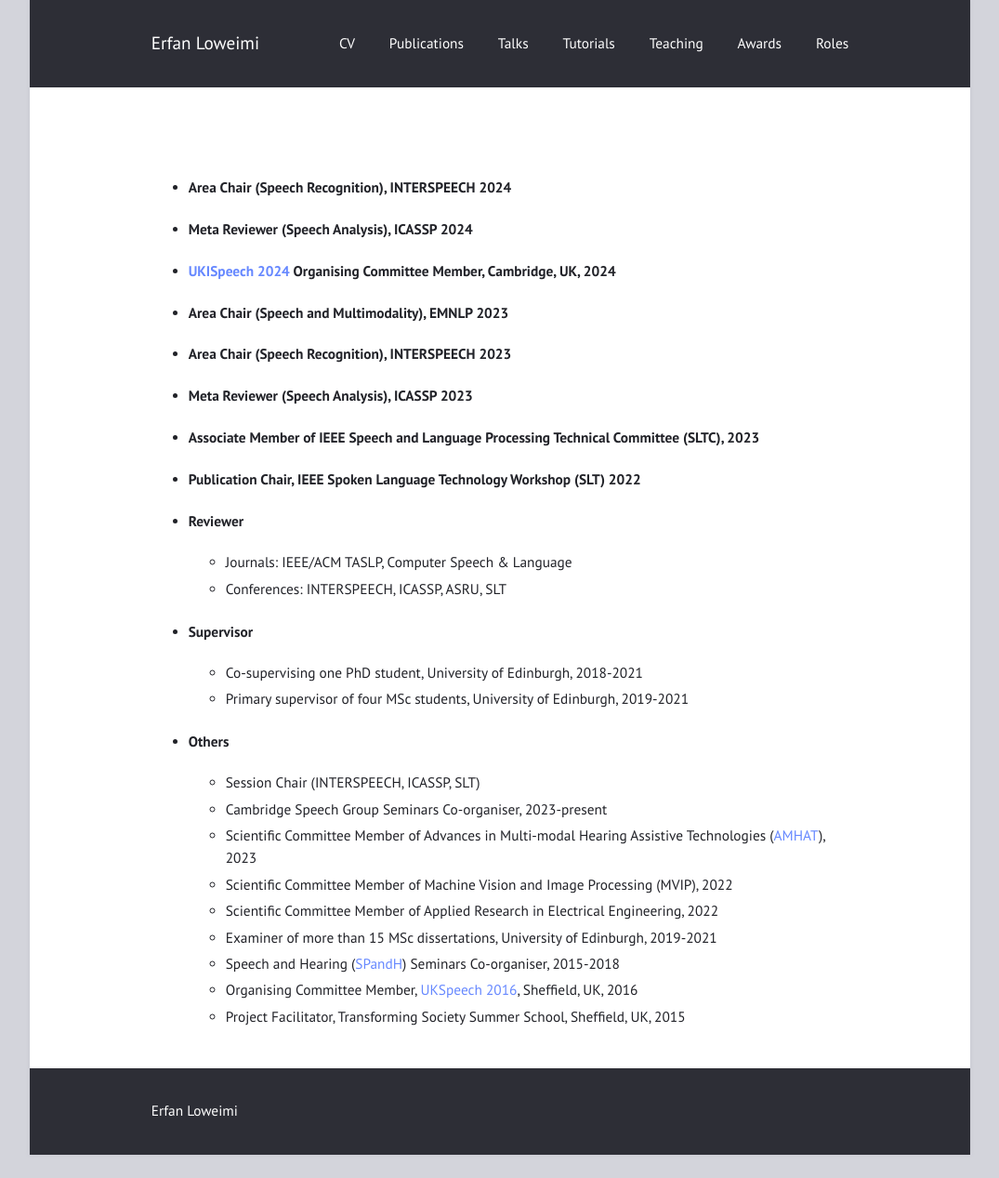
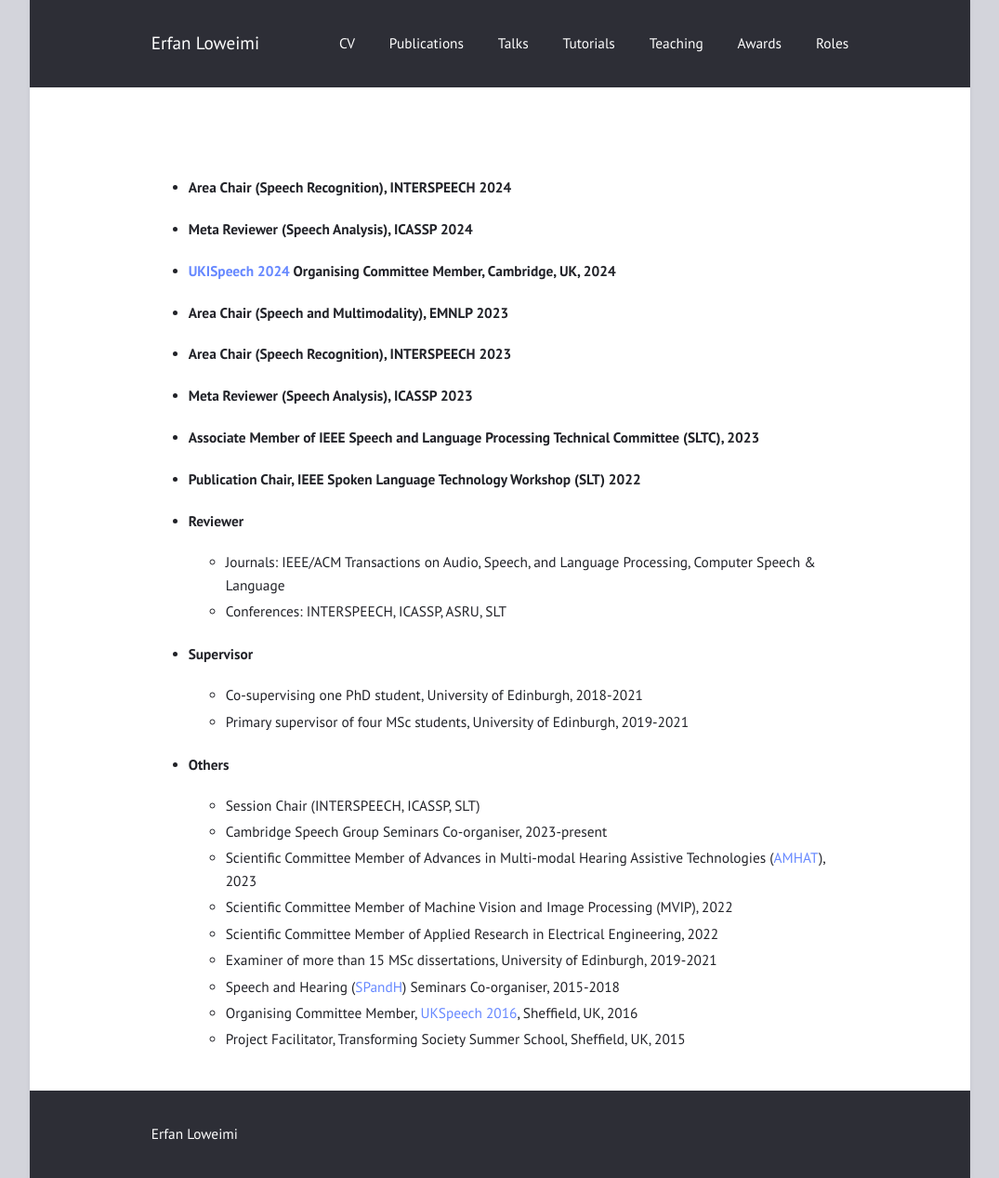
Before and after one commit to eloweimi/eloweimi.github.io, a Jekyll site: the page built from roles.md, in a window 1280 px wide. Shown: the whole page at 93% size, without its empty margins (102-1177 px from the left). Built offline with Jekyll 4.4.1, drawn with Linux system fonts in a browser that asks for light colours; before the commit the page ends 1242 px from its top, so only the background shows below that.

Commit message:
Update roles.md

```diff
--- a/roles.md
+++ b/roles.md
@@ -22,7 +22,7 @@ title: ""
 -->
 
 * #### Reviewer
-   - Journals: IEEE/ACM TASLP, Computer Speech & Language
+   - Journals: IEEE/ACM Transactions on Audio, Speech, and Language Processing, Computer Speech & Language
    - Conferences: INTERSPEECH, ICASSP, ASRU, SLT
 
 
```
